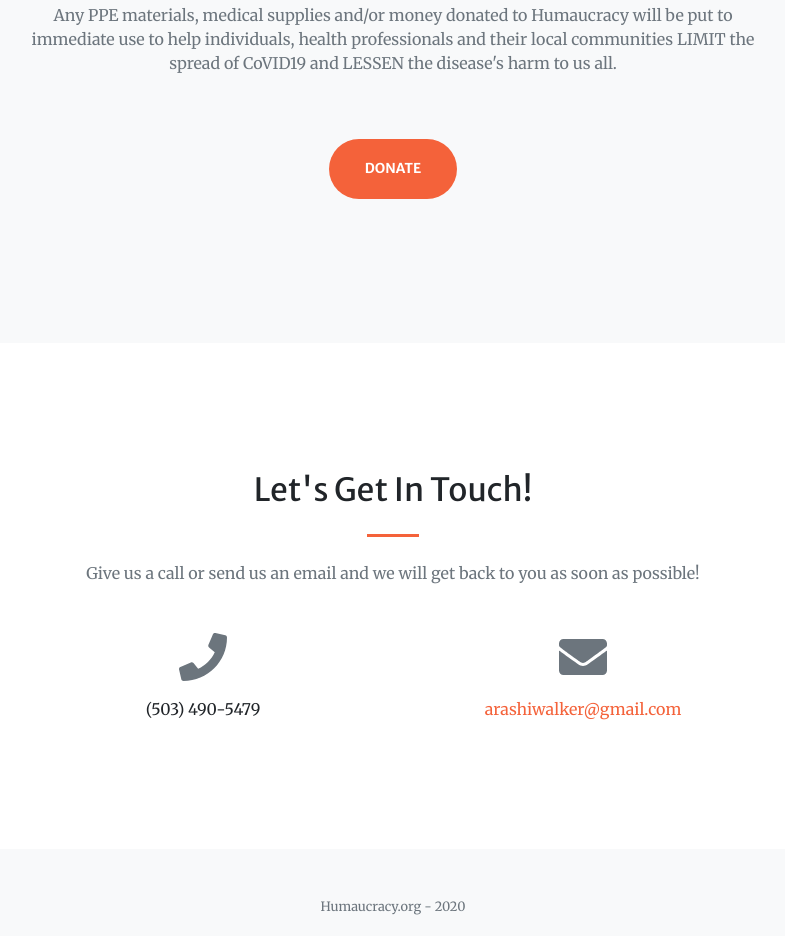
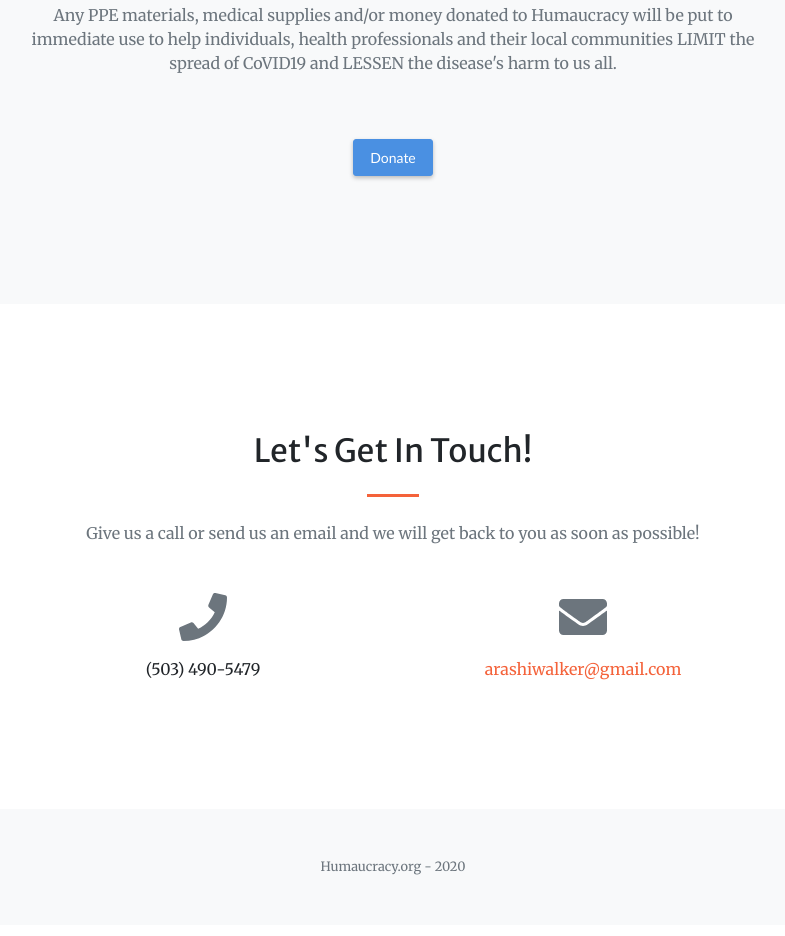
Before and after one commit to arashiwalker/humaucracy.org, a plain HTML site: page index.html in a window 1280 px wide. Shown: the part 2158-3094 px from the top of the page, without its empty margins (247-1032 px from the left). Drawn offline with nearby package versions, Linux system fonts and the light colour scheme.

Commit message:
donate button

```diff
--- a/index.html
+++ b/index.html
@@ -122,7 +122,7 @@
       <div class="row">
         <div class="col-lg-8 mx-auto text-center">
           <p class="large text-muted">Any PPE materials, medical supplies and/or money donated to Humaucracy will be put to immediate use to help individuals, health professionals and their local communities LIMIT the spread of CoVID19 and LESSEN the disease's harm to us all.</p><br><br>
-          <p class="btn btn-primary btn-xl">Donate</p>
+          <div> <button disabled style="color:#ffffff; font-size:14px; font-family:Trebuchet MS; font-weight:normal; background-color:#4A90E2; padding:7px 16px; display:inline-block; border-radius:3px; border:1px solid #4A90E2; box-shadow:0 2px 4px 0 rgba(0,0,0,0.25); ">Donate</button><script src="https://www.convergepay.com/hosted-payments/buy_button_script/7871696871784b3952586971384d7848596163436b7741414158497a34744d59"></script> </div>
         </div>
       </div>
     </div>
```
